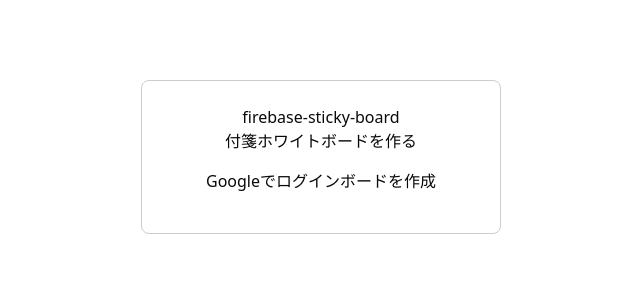
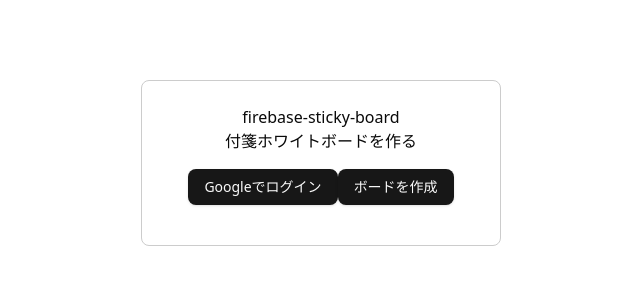
Before and after one commit to konnononko/firebase-sticky-board, a React (Vite) app: page / in a window 1280 px wide. Shown: the top 300 px of the page, without its empty margins (319-959 px from the left). Built offline with nearby package versions, Linux system fonts and the light colour scheme.

Commit message:
feat: replace Top button with shadcn Button

```diff
--- a/src/components/Top.tsx
+++ b/src/components/Top.tsx
@@ -3,6 +3,7 @@
 import { GoogleAuthProvider, signInWithPopup } from "firebase/auth";
 import { collection, addDoc, serverTimestamp } from "firebase/firestore";
 import { useNavigate } from "react-router-dom";
+import { Button } from "@/components/ui/button";
 
 export const Top: React.FC = () => {
   const [creating, setCreating] = useState(false);
@@ -51,18 +52,18 @@
       <p>付箋ホワイトボードを作る</p>
       <div style={{ margin: 16 }}>
         {!user || user.isAnonymous ? (
-          <button onClick={handleSignIn}>
+          <Button onClick={handleSignIn}>
             Googleでログイン
-          </button>
+          </Button>
         ) : (
           <div style={{ marginBottom: 12 }}>ログイン済: {displayName}</div>
         )}
-        <button
+        <Button
           disabled={creating || user?.isAnonymous}
           onClick={handleCreateBoard}
         >
           ボードを作成
-        </button>
+        </Button>
       </div>
       {error && <div style={{ color: "#a00", marginTop: 16 }}>{error}</div>}
     </div>
```
